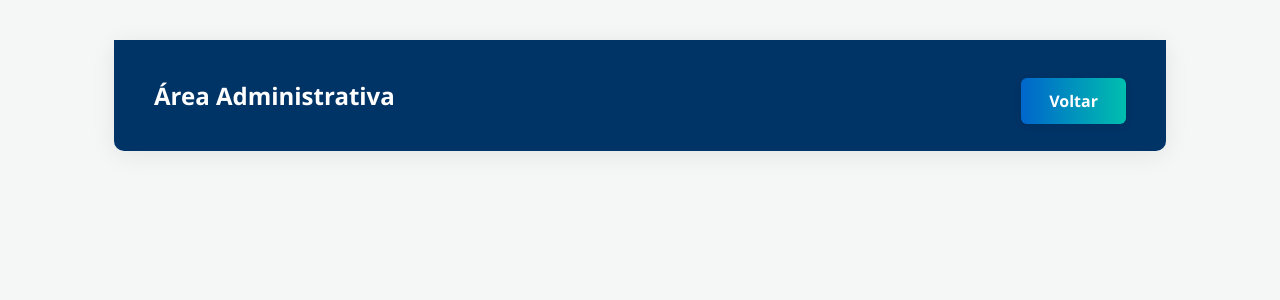
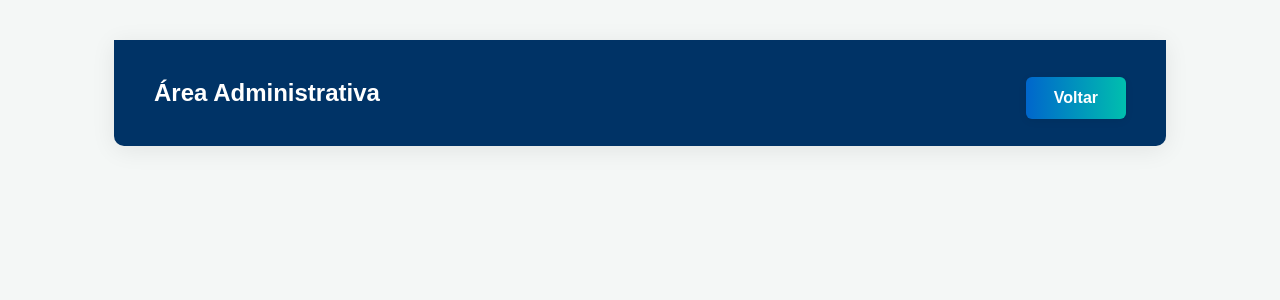
Before and after one commit to kleinpkms/Projeto-SGEA, a Django app: template core/templates/core/core/admin_base.html in a window 1280 px wide. Shown: the top 300 px of the page. Run offline with Django 4.2, Linux system fonts and the light colour scheme; the template is opened without the code that fills it, so the values that code supplies are empty; parts of the project's set-up code (start-up, migrations or seed data) failed here and were passed over.

Commit message:
Use Ink Free font for a consistent handwritten style across projects

```diff
--- a/core/static/css/style.css
+++ b/core/static/css/style.css
@@ -12,7 +12,7 @@
 *, *::before, *::after { box-sizing: border-box; }
 
 body {
-	font-family: 'Segoe UI', Tahoma, Geneva, Verdana, sans-serif;
+	font-family: Ink Free, sans-serif;
 	background-color: var(--bg-color);
 	margin: 0;
 	color: var(--text-color);
```
